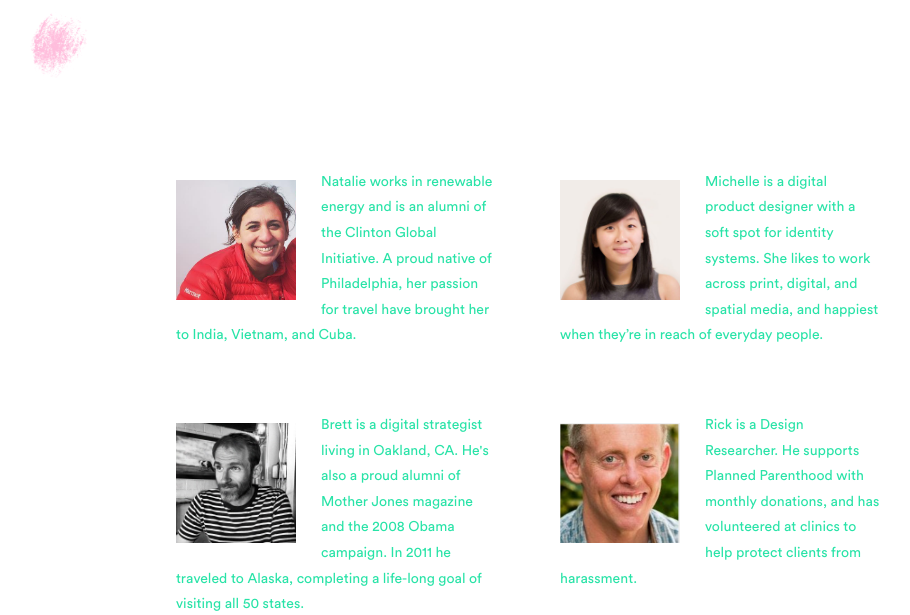
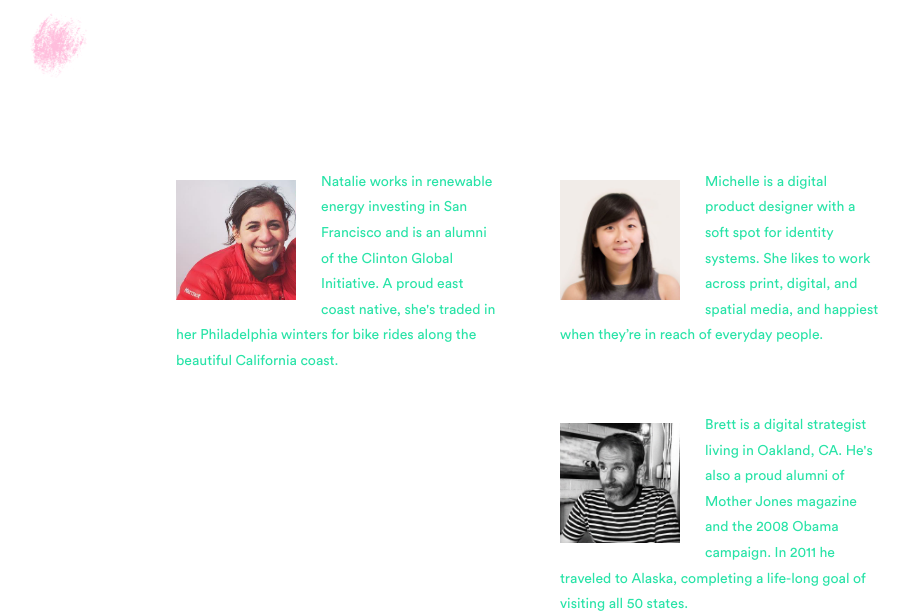
Before and after one commit to jackowayed/syncwithus-landing, a Flask app: page /about in a window 1280 px wide. Shown: the part 2156-2771 px from the top of the page, without its empty margins (96-1006 px from the left). Run offline with Flask 2, Linux system fonts and the light colour scheme; some libraries are stand-ins or nearby versions.

Commit message:
Nat's bio

```diff
--- a/templates/about.html
+++ b/templates/about.html
@@ -73,7 +73,7 @@
         <div class="text">
             <div class="team-member">
                 <img src="static/img/nat.png">
-                <p>Natalie works in renewable energy and is an alumni of the Clinton Global Initiative. A proud native of Philadelphia, her passion for travel have brought her to India, Vietnam, and Cuba.</p>
+                <p>Natalie works in renewable energy investing in San Francisco and is an alumni of the Clinton Global Initiative. A proud east coast native, she's traded in her Philadelphia winters for bike rides along the beautiful California coast.</p>
             </div>
             <div class="team-member">
                 <img src="static/img/michelle.png">
```
